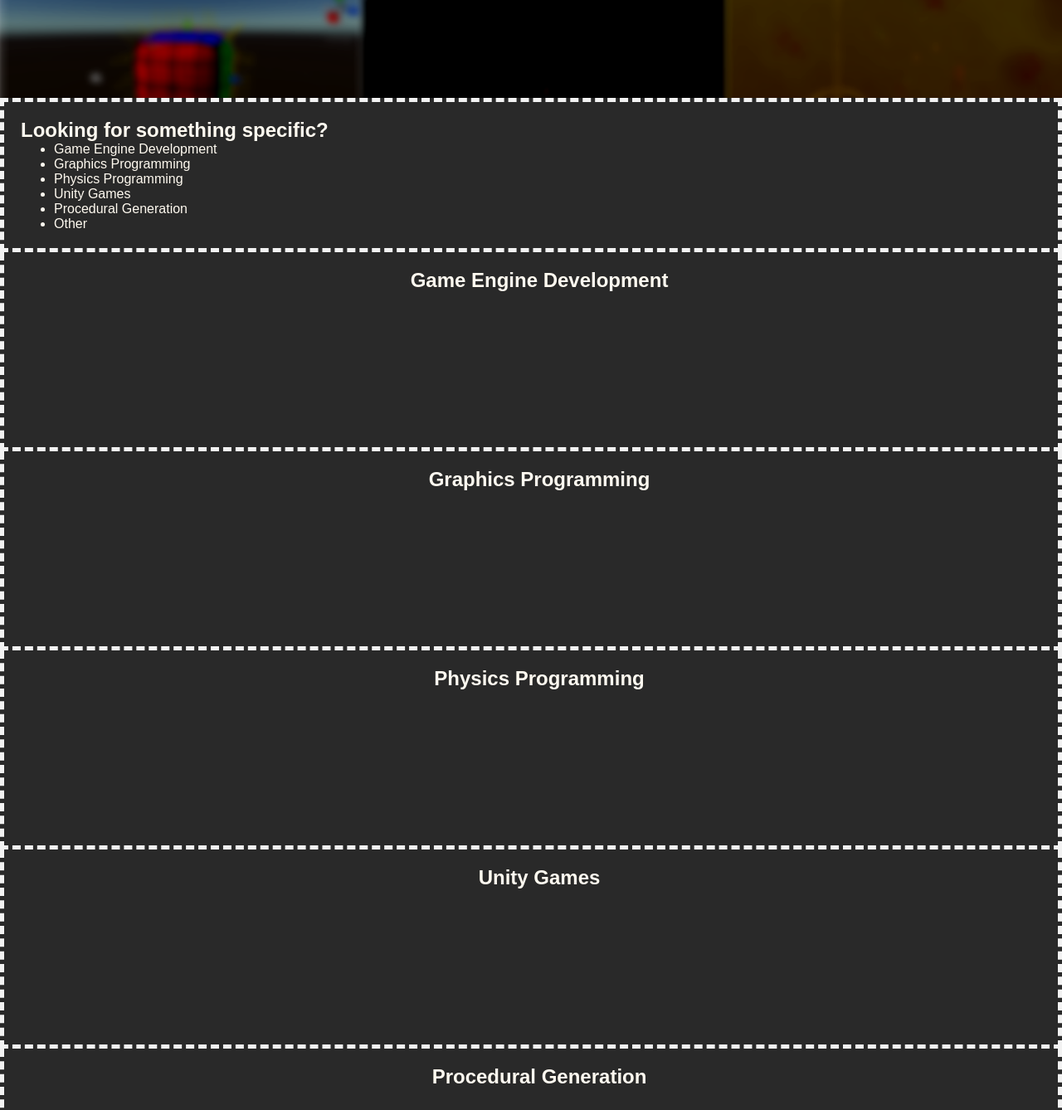
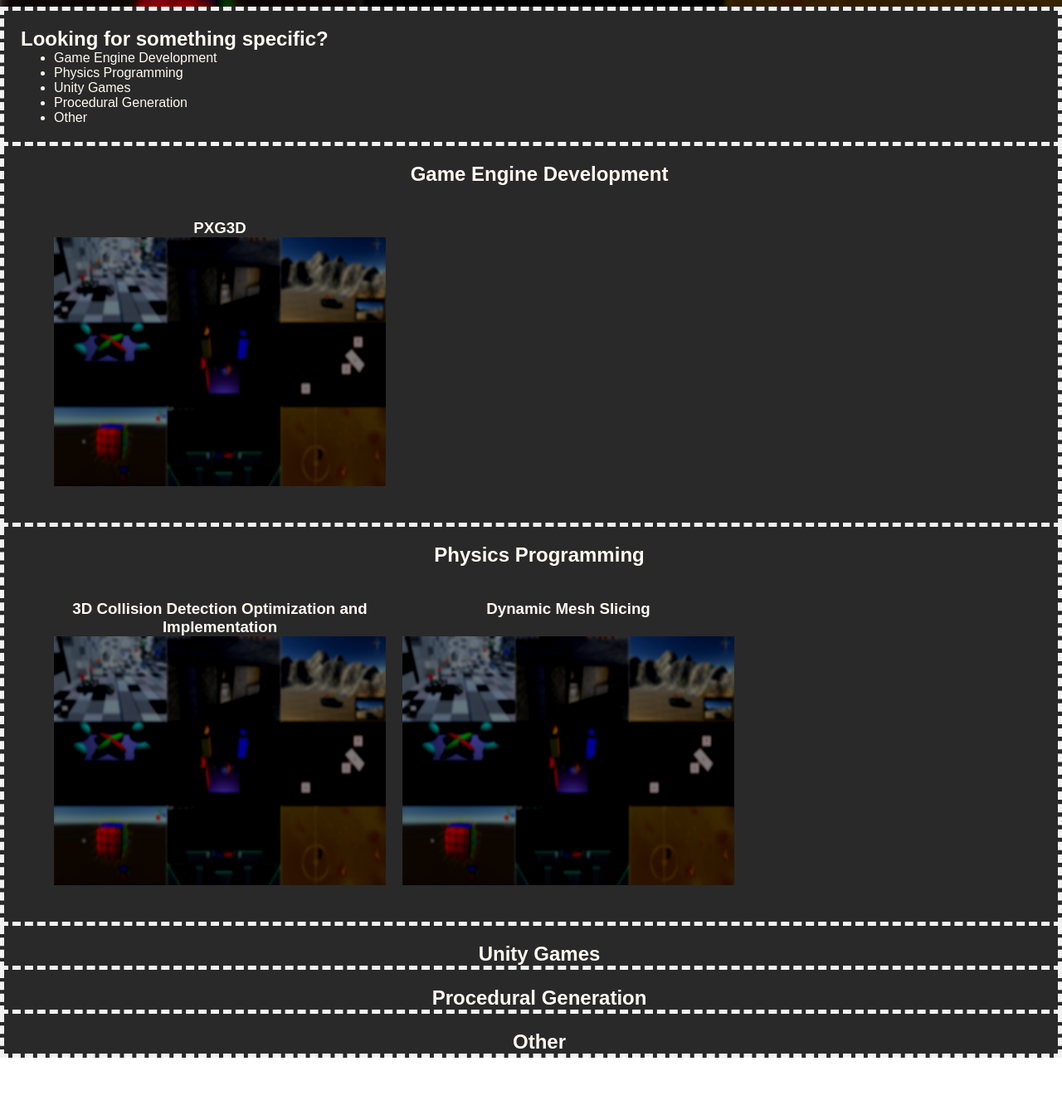
Before and after one commit to Developer-The-Great/Developer-The-Great.github.io, a plain HTML site: page index.html in a window 1280 px wide. Shown: the part 442-1780 px from the top of the page at 83% size. After the commit the page ends 1717 px from the top, so only its background shows below. Drawn offline with Linux system fonts and the light colour scheme; a web font is replaced by a local one.

Commit message:
initial flex box test

```diff
--- a/index.html
+++ b/index.html
@@ -15,13 +15,11 @@
 	</header>
 
 
-
     <section class="TableOfContents">
         <h2>Looking for something specific? </h2>
 
 		<ul>
             <li>Game Engine Development</li>
-            <li>Graphics Programming</li>
             <li>Physics Programming</li>
             <li>Unity Games </li>
             <li>Procedural Generation</li>
@@ -30,18 +28,44 @@
 
 	</section>
 
+    <header class="GameEngineDevelopment">
+        <h2>Game Engine Development</h2>
+        <div class = "flexGameEngineDevelopment">
+
+        <div style="flex: 0">
+            <h3>PXG3D</h3>
+            <img src="../Developer-The-Great.github.io/img/front.png" alt="Test Image " style="width:400px;height:300px;">
 
 
-    <header class="GameEngineDevelopment">
-        <h2>Game Engine Development</h2>
-    </header>
+        </div>
 
-    <header class="GraphicsProgramming">
-        <h2>Graphics Programming</h2>
+        </div>
     </header>
 
     <header class="PhysicsProgramming">
         <h2>Physics Programming</h2>
+        <div class = "flexGameEngineDevelopment">
+            <div style="flex: 0">
+                <h3>3D Collision Detection Optimization and Implementation</h3>
+                <img src="../Developer-The-Great.github.io/img/front.png" alt="Test Image " style="width:400px;height:300px;">
+            </div>
+
+            <div style="flex: 0">
+                <h3>Dynamic Mesh Slicing</h3>
+                <h3 id="hidden">f</h3>
+                <img src="../Developer-The-Great.github.io/img/front.png" alt="Test Image " style="width:400px;height:300px;">
+            </div>
+
+            <div style="flex: 0">
+
+            </div>
+
+
+        </div>
+
+
+
+
     </header>
 
     <header class="UnityGames">
--- a/style.css
+++ b/style.css
@@ -13,9 +13,9 @@
     background-position: center;
 
 
-    height: 70vh;
+    height: 50vh;
 
-    box-sizing: border-box;
+    box-sizing:content-box;
     padding-left: 50px;
     padding-top: 50px;
 
@@ -51,7 +51,7 @@
     background-color:#292929;
     padding-left: 20px;
     padding-top: 20px;
-    height: 30vh;
+    height: auto;
     box-sizing: border-box;
     font-family: 'Poppin',sans-serif;
     color:floralwhite;
@@ -62,28 +62,14 @@
     border-right: 5px dashed #f2f2f2;
 }
 
-.GraphicsProgramming
-{
-    background-color:#292929;
-    padding-left: 20px;
-    padding-top: 20px;
-    height: 30vh;
-    box-sizing: border-box;
-    font-family: 'Poppin',sans-serif;
-    color:floralwhite;
-    text-align: center;
 
-    border-bottom: 5px dashed #f2f2f2;
-    border-left: 5px dashed #f2f2f2;
-    border-right: 5px dashed #f2f2f2;
-}
 
 .PhysicsProgramming
 {
     background-color:#292929;
     padding-left: 20px;
     padding-top: 20px;
-    height: 30vh;
+    height: auto;
     box-sizing: border-box;
     font-family: 'Poppin',sans-serif;
     color:floralwhite;
@@ -99,7 +85,7 @@
     background-color:#292929;
     padding-left: 20px;
     padding-top: 20px;
-    height: 30vh;
+    height: auto;
     box-sizing: border-box;
     font-family: 'Poppin',sans-serif;
     color:floralwhite;
@@ -115,7 +101,7 @@
     background-color:#292929;
     padding-left: 20px;
     padding-top: 20px;
-    height: 30vh;
+    height: auto;
     box-sizing: border-box;
     font-family: 'Poppin',sans-serif;
     color:floralwhite;
@@ -131,7 +117,7 @@
     background-color:#292929;
     padding-left: 20px;
     padding-top: 20px;
-    height: 30vh;
+    height: auto;
     box-sizing: border-box;
     font-family: 'Poppin',sans-serif;
     color:floralwhite;
@@ -141,3 +127,27 @@
     border-left: 5px dashed #f2f2f2;
     border-right: 5px dashed #f2f2f2;
 }
+
+.flexGameEngineDevelopment
+{
+    display: flex;
+
+}
+
+.flexPhysicsProgramming
+{
+    display:  flex;
+
+}
+
+div
+{
+    padding-top: 20px;
+    padding-left: 20px;
+    padding-bottom: 20px;
+}
+
+#hidden
+{
+    color:#292929;
+}
```
